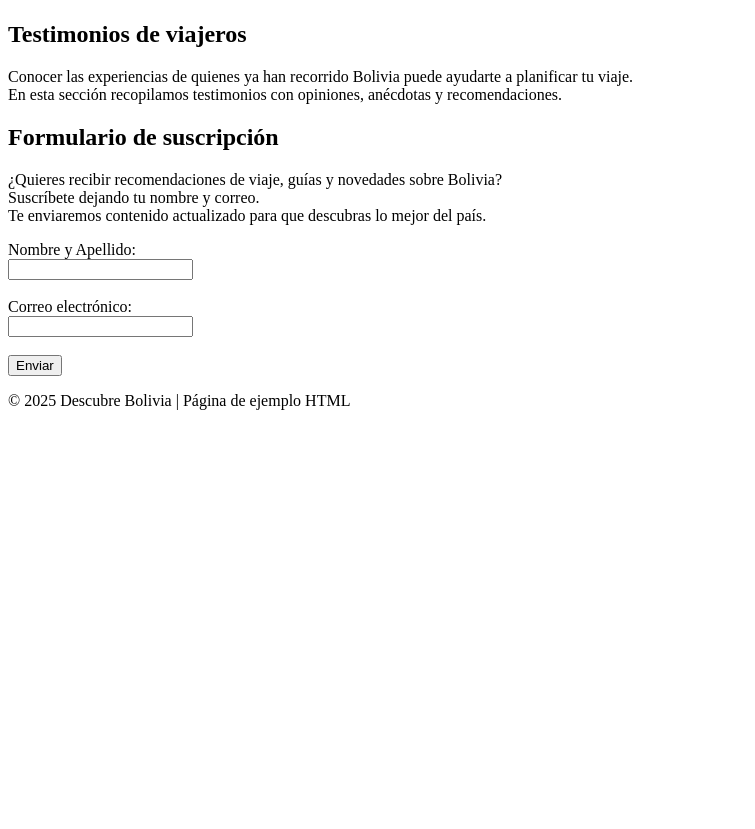
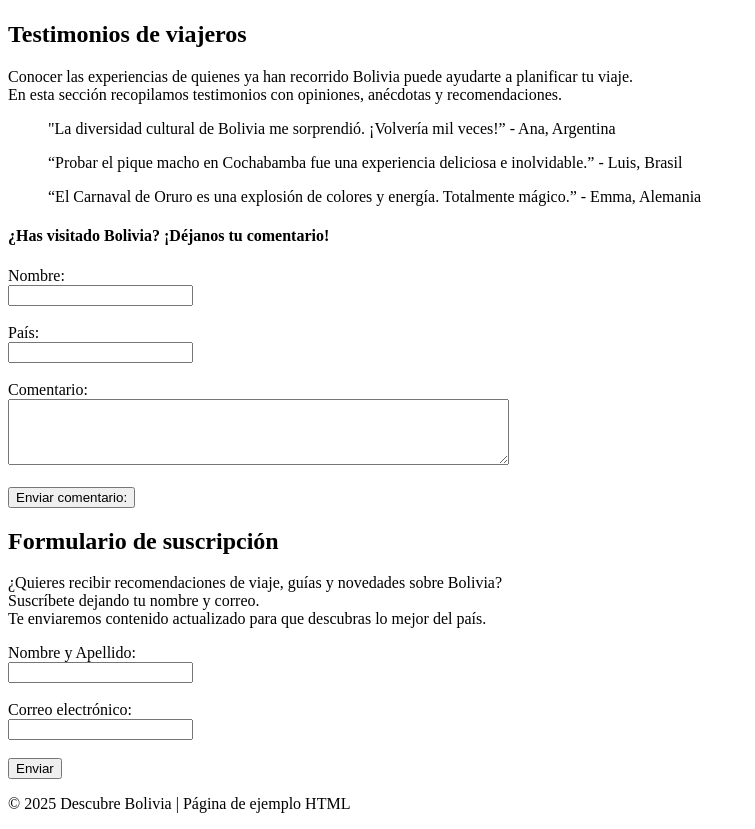
Before and after one commit to StephanieApaza/Proyecto_final, a plain HTML site: page index.html in a window 1280 px wide. Shown: the part 4799-5628 px from the top of the page, without its empty margins (0-755 px from the left). Before the commit the page ends 5225 px from the top, so only its background shows below. Drawn offline with Linux system fonts and the light colour scheme.

Commit message:
Añadí la sección de comentarios en la sección de testimonios

```diff
--- a/index.html
+++ b/index.html
@@ -103,6 +103,32 @@
             <p>Conocer las experiencias de quienes ya han recorrido Bolivia puede ayudarte a planificar tu viaje.<br>
                 En esta sección recopilamos testimonios con opiniones, anécdotas y recomendaciones.
             </p>
+
+            <blockquote>
+                "La diversidad cultural de Bolivia me sorprendió. ¡Volvería mil veces!” - Ana, Argentina
+            </blockquote>
+
+            <blockquote>
+                “Probar el pique macho en Cochabamba fue una experiencia deliciosa e inolvidable.” - Luis, Brasil
+            </blockquote>
+
+            <blockquote>
+                “El Carnaval de Oruro es una explosión de colores y energía. Totalmente mágico.” - Emma, Alemania
+            </blockquote>
+
+            <h4>¿Has visitado Bolivia? ¡Déjanos tu comentario!</h4>
+            <form>
+                <label for="nombre">Nombre:</label><br>
+                <input type="text" id="nombre" name="nombre"><br><br>
+
+                <label for="pais">País:</label><br>
+                <input type="text" id="pais" name="pais"><br><br>
+
+                <laber for="comentario">Comentario:</laber><br>
+                <textarea id="comentario" name="comentario" rows="4" cols="60"></textarea><br><br>
+
+                <button type="submit">Enviar comentario:</button>
+            </form>
         </section>
 
         <section id="#formulario">
```
